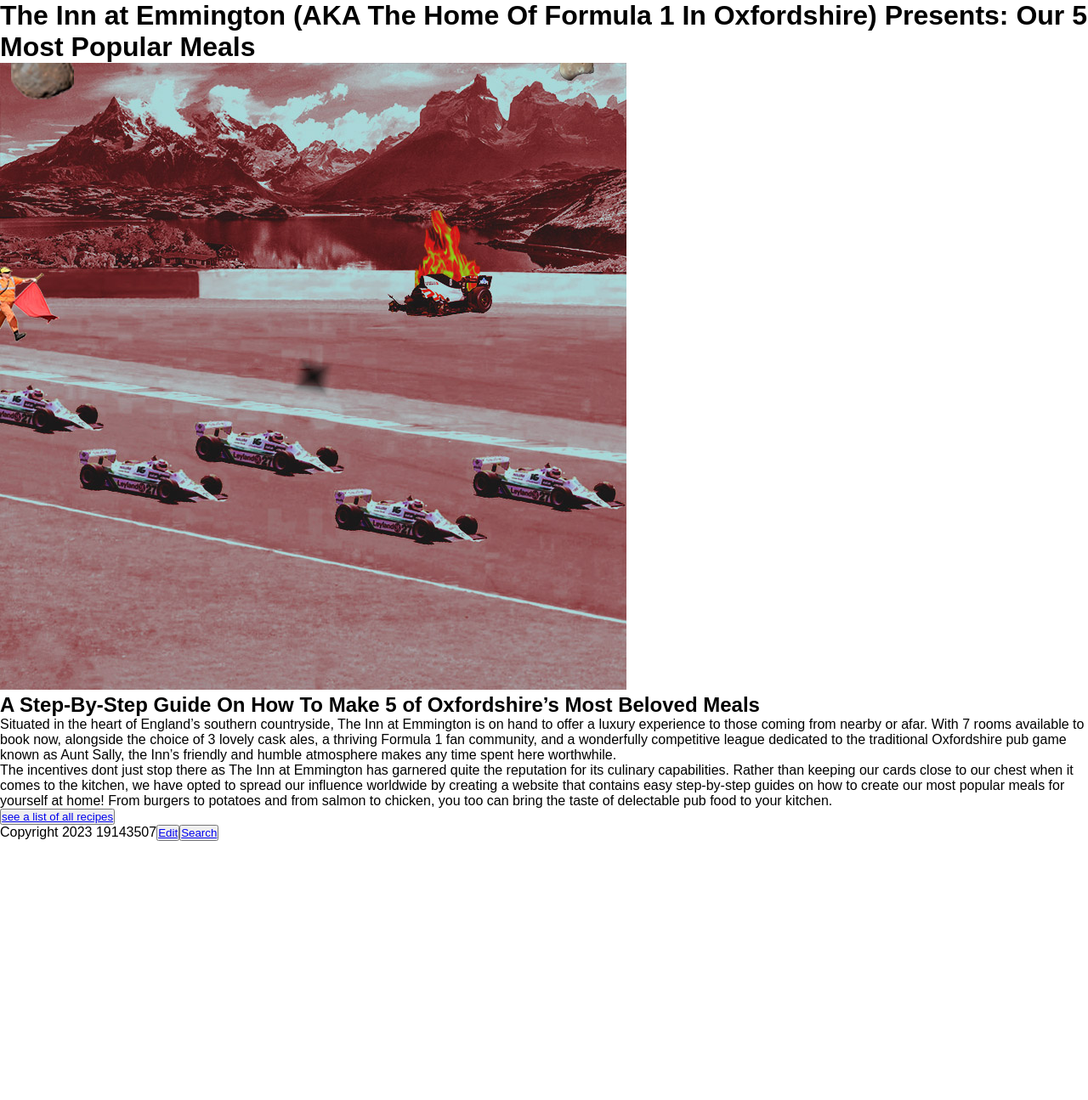
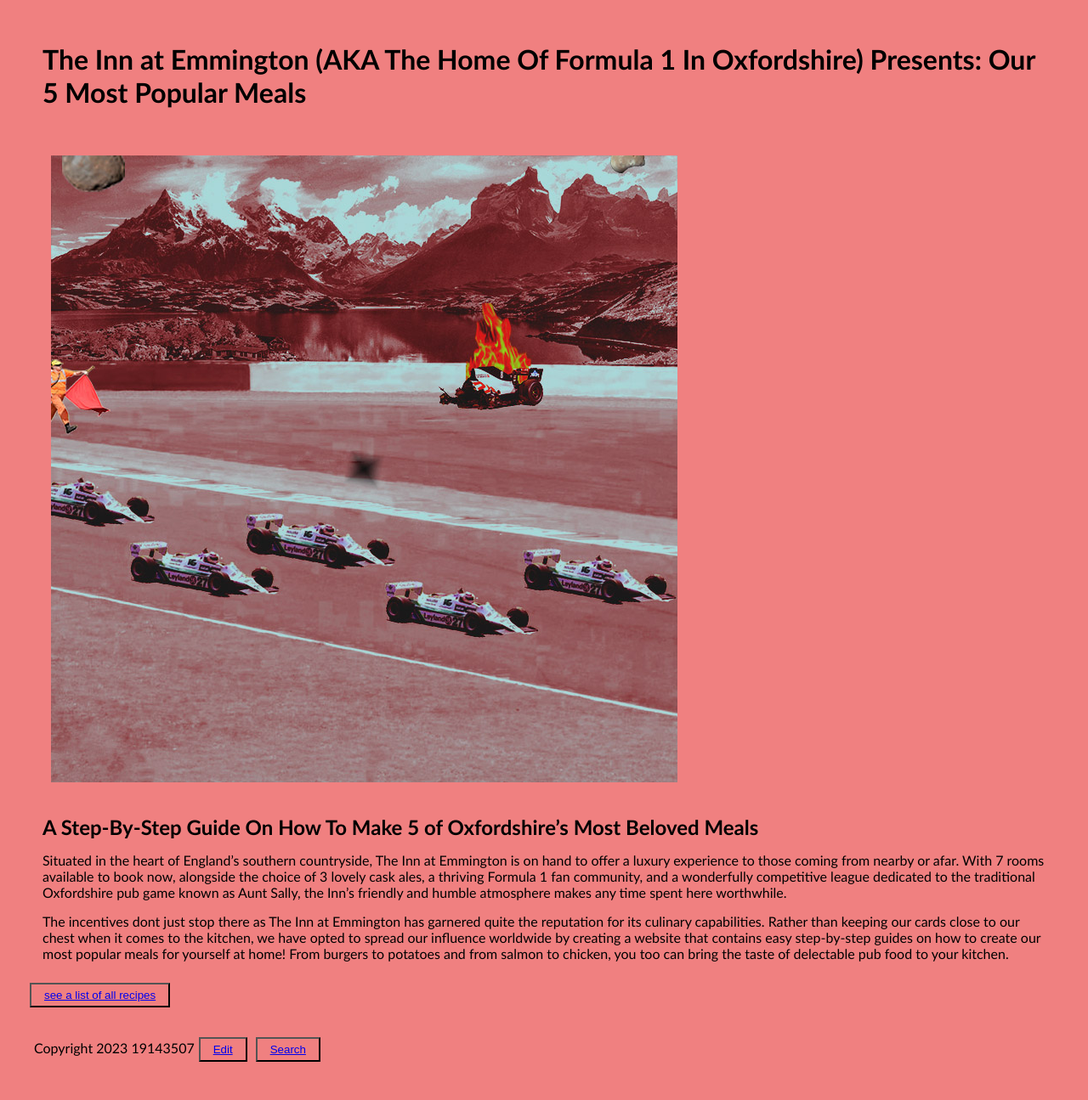
Before and after one commit to 19143507/inn-at-emmington, a Jekyll site: the page built from home/index.md, in a window 1280 px wide. Shown: the whole page at 85% size. Built offline with Jekyll 4.4.1, drawn with Linux system fonts in a browser that asks for light colours; before the commit the page ends 990 px from its top, so only the background shows below that.

Commit message:
Update recipes.css

```diff
--- a/styles/recipes.css
+++ b/styles/recipes.css
@@ -1,15 +1,16 @@
 /*! CSS bare bones for recipes site */
 
  html {
-  font-family: sans-serif;
+  font-family: 'Gill Sans', 'Gill Sans MT', Calibri, 'Trebuchet MS', sans-serif;
   -ms-text-size-adjust: 100%;
   -webkit-text-size-adjust: 100%;
 }
 
 *  {
-  margin: 0;
-  padding: 0;
+  margin: 5px;
+  padding: 5px;
   box-sizing: border-box;
+  background-color: lightcoral;
 }
 
 /* the rest is up to you */
```
